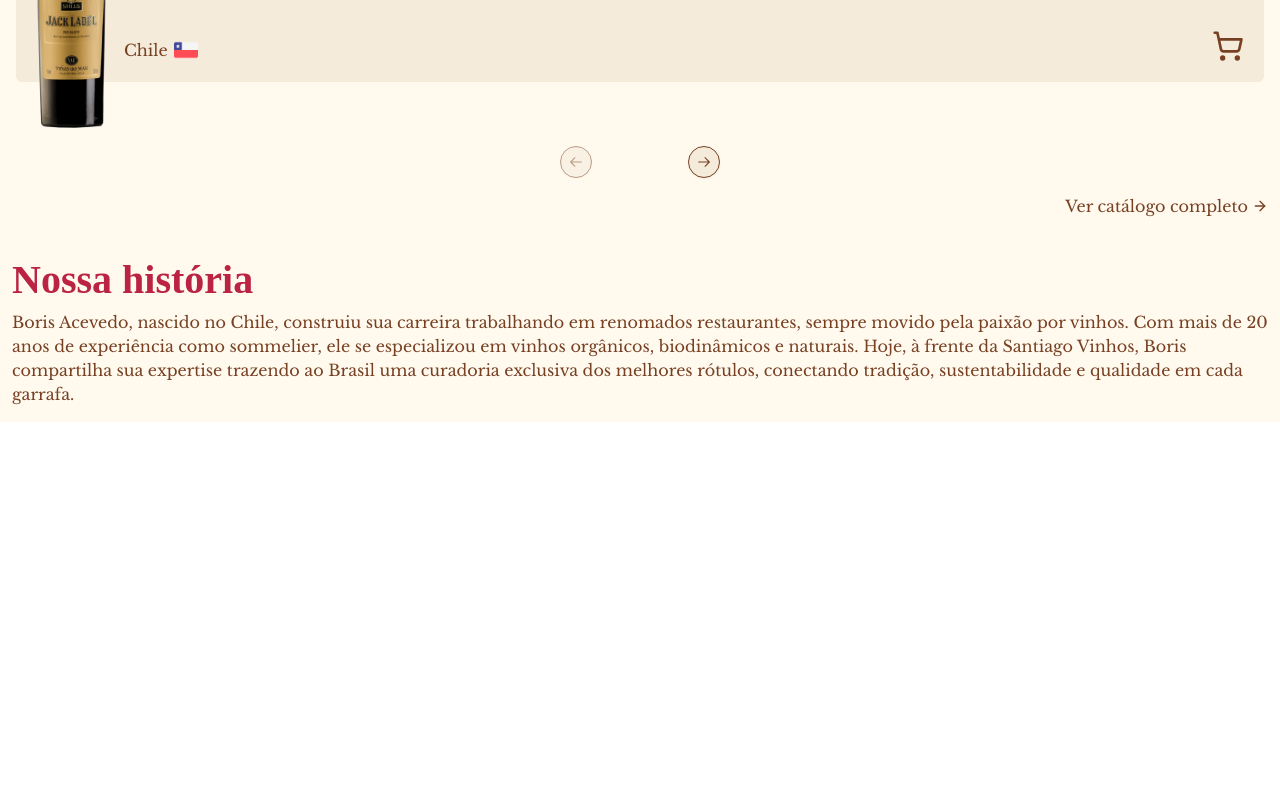
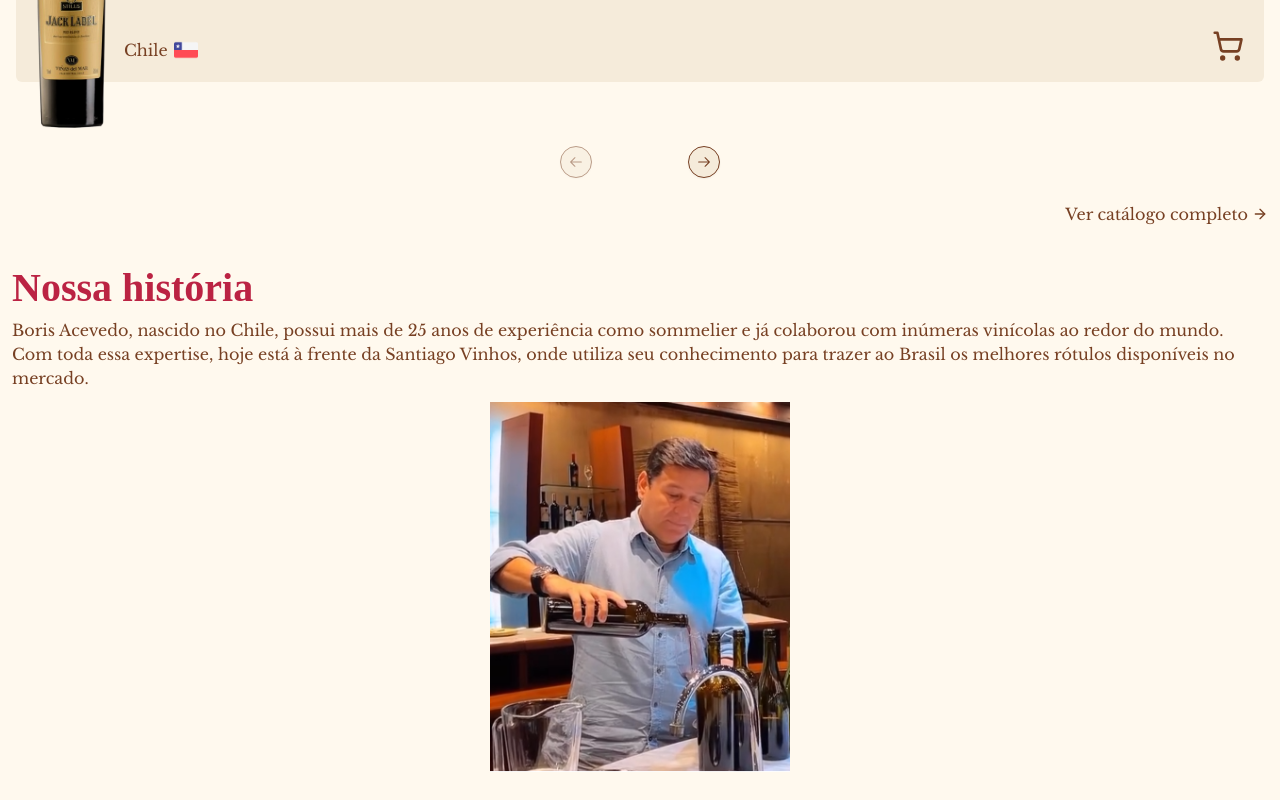
Before and after one commit to gustavormuller/santiago-vinhos, a Next.js app: page / in a window 1280 px wide. Shown: the part 857-1657 px from the top of the page. Before the commit the page ends 1279 px from the top, so only its background shows below. Built offline with nearby package versions, Linux system fonts and the light colour scheme; a web font is replaced by a local one.

Commit message:
feat: history section

```diff
--- a/src/app/page.tsx
+++ b/src/app/page.tsx
@@ -61,7 +61,8 @@ export default function Home() {
             Nossos Rótulos
           </h2>
           <p className="text-wrap text-justify text-[#774023]">
-            Explore um catálogo de vinhos importados a partir de R$ 49,90, com opções de vinhos tintos, vinhos brancos e espumantes.
+            Explore um catálogo de vinhos importados a partir de R$ 49,90, com
+            opções de vinhos tintos, vinhos brancos e espumantes.
           </p>
         </div>
 
@@ -79,28 +80,35 @@ export default function Home() {
 
         <Link
           href="#"
-          className="text-base text-[#774023] text-center w-fit flex items-center gap-1 self-end"
+          className="text-base text-[#774023] text-center w-fit flex items-center gap-1 self-end pt-2"
         >
           Ver catálogo completo <ArrowRight color="#774023" size={16} />
         </Link>
       </section>
 
-      <section className="px-3 py-4 bg-[#fff9ee]" id="historia">
+      <section className="px-3 py-4 bg-[#fff9ee] flex flex-col items-center" id="historia">
         <div>
           <h2 className="font-ibarra text-[40px] text-[#bb2343] font-bold">
             Nossa história
           </h2>
           <p className="font-libre text-[#774023]">
-            Boris Acevedo, nascido no Chile, construiu sua carreira trabalhando
-            em renomados restaurantes, sempre movido pela paixão por vinhos. Com
-            mais de 20 anos de experiência como sommelier, ele se especializou
-            em vinhos orgânicos, biodinâmicos e naturais. Hoje, à frente da
-            Santiago Vinhos, Boris compartilha sua expertise trazendo ao Brasil
-            uma curadoria exclusiva dos melhores rótulos, conectando tradição,
-            sustentabilidade e qualidade em cada garrafa.
+            Boris Acevedo, nascido no Chile, possui mais de 25 anos de
+            experiência como sommelier e já colaborou com inúmeras vinícolas ao
+            redor do mundo. Com toda essa expertise, hoje está à frente da
+            Santiago Vinhos, onde utiliza seu conhecimento para trazer ao Brasil
+            os melhores rótulos disponíveis no mercado.
           </p>
         </div>
+        <Image
+            src="/borisimg.png"
+            alt="Logo da Santiago Vinhos"
+            className="self-center py-3"
+            width={300}
+            height={400}
+          />
       </section>
+
+      <section></section>
     </main>
   );
 }
```
Also changed, not shown: public/borisimg.png (added).
